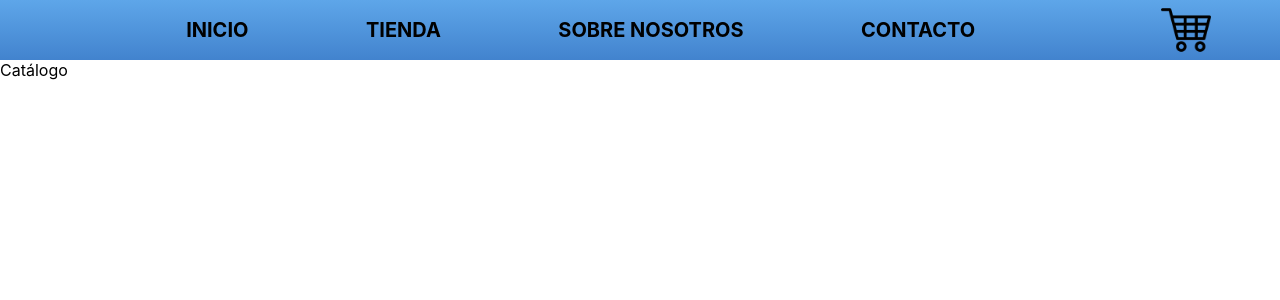
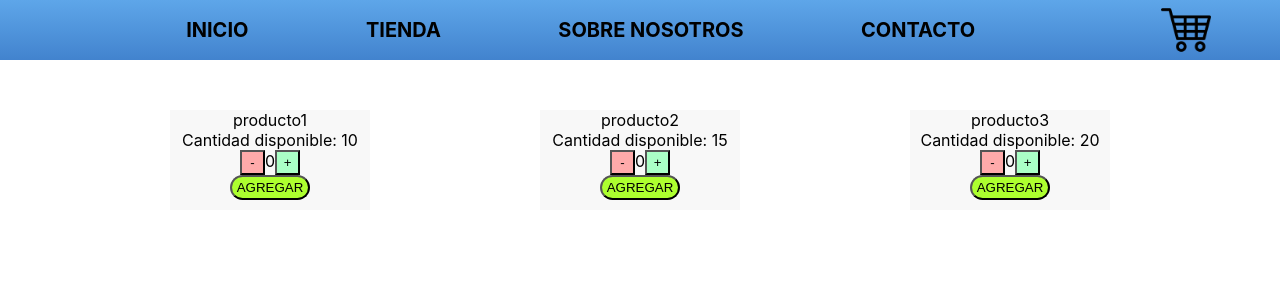
Before and after one commit to Lean-front/React-js, a React (Create React App) app: page / in a window 1280 px wide. Shown: the top 300 px of the page. Built offline with nearby package versions, Linux system fonts and the light colour scheme.

Commit message:
desafio4

```diff
--- a/src/App.css
+++ b/src/App.css
@@ -28,3 +28,33 @@ h1{
 .carrito{
   height: 50px;
 }
+.Productos{
+  display: flex;
+  flex-wrap: wrap;
+  justify-content: space-evenly;
+  width: 100%;
+  height: 200px;
+  margin-top: 50px;
+}
+.ContenedorProductos{
+  text-align: center;
+  width: 200px;
+  height: 100px;
+  background-color: rgb(248, 248, 248);
+}
+.BotonNegativo{
+  width: 25px;
+  height: 25px;
+  background-color: rgb(255, 170, 170);
+}
+.BotonPositivo{
+  width: 25px;
+  height: 25px;
+  background-color: rgb(170, 255, 198);
+}
+.BotonAgregar{
+  border-radius: 15px;
+  width: 80px;
+  height: 25px;
+  background-color: greenyellow;
+}
--- a/src/App.js
+++ b/src/App.js
@@ -7,11 +7,13 @@ function App() {
 
   return (
     <>
-      <div class="menu">
+      <div className="menu">
         <Navbar />
         <Cart />
       </div>
-      <ItemListContainer items="Catálogo"/>
+      <div className='Productos'>
+        <ItemListContainer />
+      </div>
     </>
   );
 }
--- a/src/components/CartWidget.jsx
+++ b/src/components/CartWidget.jsx
@@ -3,7 +3,7 @@ import carrito from "../img/carrito.png";
 
 const Cart = () => {
     return(
-        <img class="carrito" src={carrito} alt="carrito"/>
+        <img className="carrito" src={carrito} alt="carrito"/>
     )
 }
 
--- /dev/null
+++ b/src/components/ItemCount.jsx
@@ -0,0 +1,20 @@
+import React, { useState } from "react";
+
+export default function ItemCount({ max, min }) {
+
+    const [amount, setAmount] = useState(0);
+
+    function sumar() {
+        if (amount < max) setAmount(amount + 1)
+    }
+    function resta() {
+        if (amount > min) setAmount(amount - 1)
+    }
+    return (
+        <>
+            <button className="BotonNegativo" onClick={resta}>-</button>
+            {amount}
+            <button className="BotonPositivo" onClick={sumar}>+</button>
+        </>
+    )
+}
--- a/src/components/ItemListContainer.jsx
+++ b/src/components/ItemListContainer.jsx
@@ -1,9 +1,19 @@
-import React from "react";
+import React, { useState } from "react";
+import Products from "./Products";
 
-const ItemListContainer =(props)=>{
-    return(
-        <p>{props.items}</p>
+export default function ItemListContainer() {
+
+    const [arrayProductos, setArrayProductos] = useState([
+        { name: "producto1", stock: 10, initial: 0 },
+        { name: "producto2", stock: 15, initial: 0 },
+        { name: "producto3", stock: 20, initial: 0 },
+    ]);
+
+    return (
+        <>
+            {
+                arrayProductos.map(items => <Products items={items} />)
+            }
+        </>
     );
 }
-
-export default ItemListContainer
--- /dev/null
+++ b/src/components/Products.jsx
@@ -0,0 +1,20 @@
+import React from "react";
+import ItemCount from "./ItemCount";
+
+export default function Products({ items }) {
+
+    function onAdd() {
+        alert("El producto ha sido agregado");
+    }
+    return (
+        <>
+            <div className="ContenedorProductos">
+                <p>{items.name}</p>
+                <p>Cantidad disponible: {items.stock}</p>
+                <ItemCount max={items.stock} min={items.initial} />
+                <br />
+                <button className="BotonAgregar" onClick={() => onAdd()}>AGREGAR</button>
+            </div>
+        </>
+    )
+}
```
Also changed, not shown: 1 other file (tests, documents, lock files or other folders).
